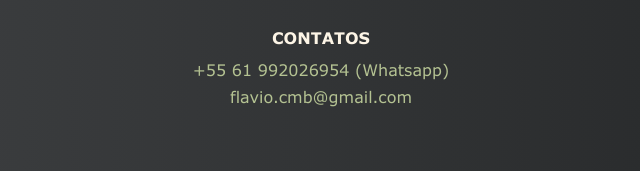
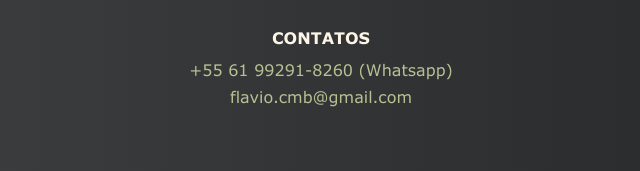
Before and after one commit to cesarflavio/cesarflavio.github.io, a plain HTML site: page index.html in a window 1280 px wide. Shown: the part 804-975 px from the top of the page, 319-959 px from the left. Drawn offline with Linux system fonts and the light colour scheme; a script that the page names is missing.

Commit message:
telefone de contato alterado

```diff
--- a/index.html
+++ b/index.html
@@ -213,7 +213,7 @@
     </main>
     <footer class="contact">
         <h2 class="contact-title">Contatos</h2>
-        <a href="https://wa.me//5561992026954" target="_blank" class="contact-phone">+55 61 992026954 (Whatsapp)</a>
+        <a href="https://wa.me//5561992026954" target="_blank" class="contact-phone">+55 61 99291-8260 (Whatsapp)</a>
         <a href="mailto: flavio.cmb@gmail.com" target="_blank" class="contact-email">flavio.cmb@gmail.com</a>
     </footer>
 </body>
```
